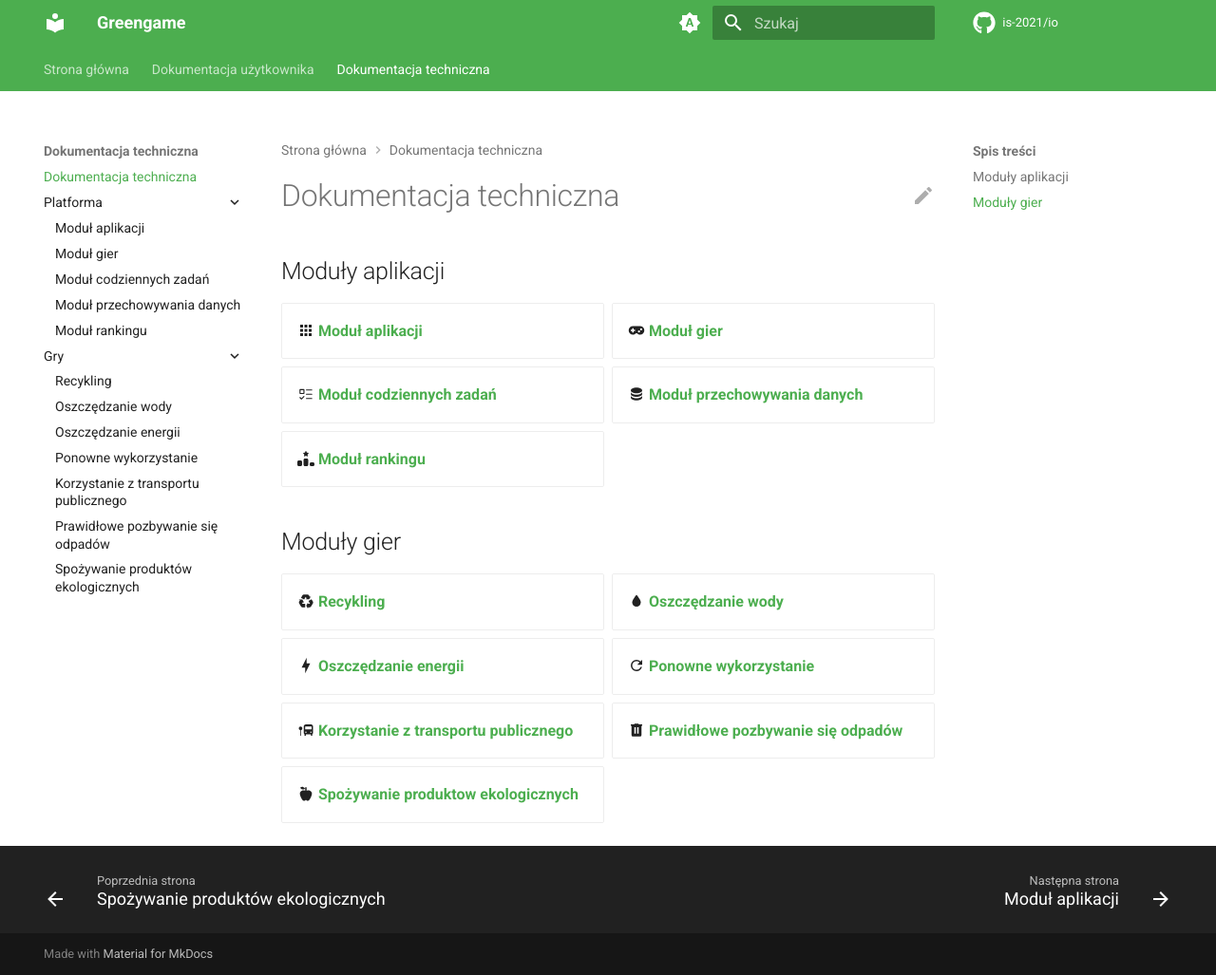
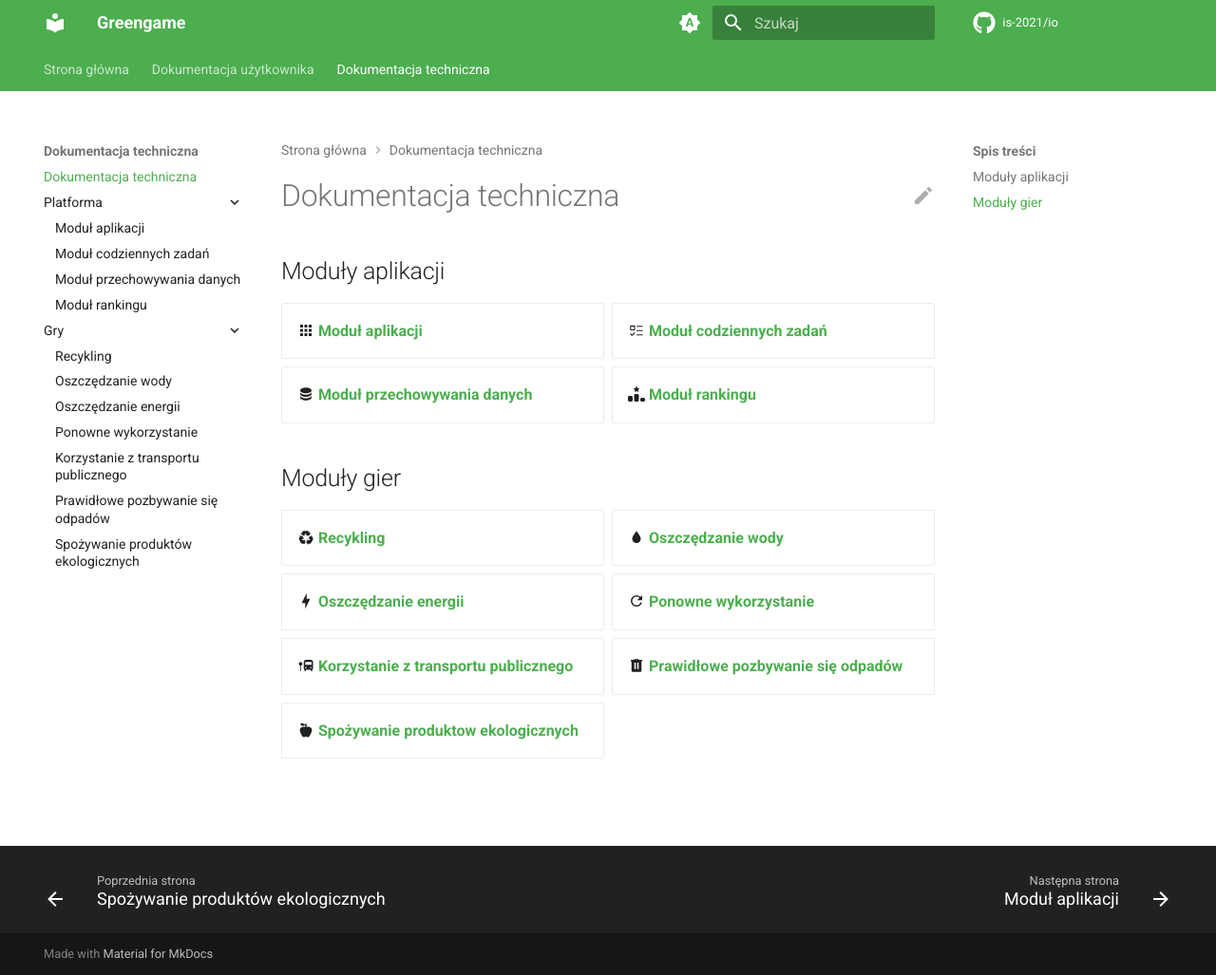
Before and after one commit to IS-2021/io, an MkDocs documentation site: the page built from docs/techniczna/index.md, in a window 1280 px wide and 1027 px high. Shown: the whole window at 95% size. Built offline with MkDocs 1.6.1 and Material for MkDocs 9.7.7, drawn with Linux system fonts in a browser that asks for light colours; comment, search, counter and statistics services are not loaded.

Commit message:
docs: Remove game module

```diff
--- a/docs/techniczna/index.md
+++ b/docs/techniczna/index.md
@@ -4,7 +4,6 @@
 <div class="grid cards" markdown>
 
 - :material-apps: __[Moduł aplikacji]__
-- :material-gamepad-variant: __[Moduł gier]__
 - :octicons-tasklist-24: __[Moduł codziennych zadań]__
 - :material-database: __[Moduł przechowywania danych]__
 - :fontawesome-solid-ranking-star: __[Moduł rankingu]__
@@ -12,7 +11,6 @@
 </div>
 
   [Moduł aplikacji]: system/modul-aplikacji.md
-  [Moduł gier]: system/modul-gier.md
   [Moduł codziennych zadań]: system/modul-codziennych-zadan.md
   [Moduł przechowywania danych]: system/modul-przechowywania-danych.md
   [Moduł rankingu]: system/modul-rankingu.md
--- a/mkdocs.yml
+++ b/mkdocs.yml
@@ -28,7 +28,6 @@
       - techniczna/index.md
       - Platforma:
           - Moduł aplikacji: techniczna/system/modul-aplikacji.md
-          - Moduł gier: techniczna/system/modul-gier.md
           - Moduł codziennych zadań: techniczna/system/modul-codziennych-zadan.md
           - Moduł przechowywania danych: techniczna/system/modul-przechowywania-danych.md
           - Moduł rankingu: techniczna/system/modul-rankingu.md
```
Also changed, not shown: docs/techniczna/system/modul-gier.md (deleted, +0 -1 lines).
